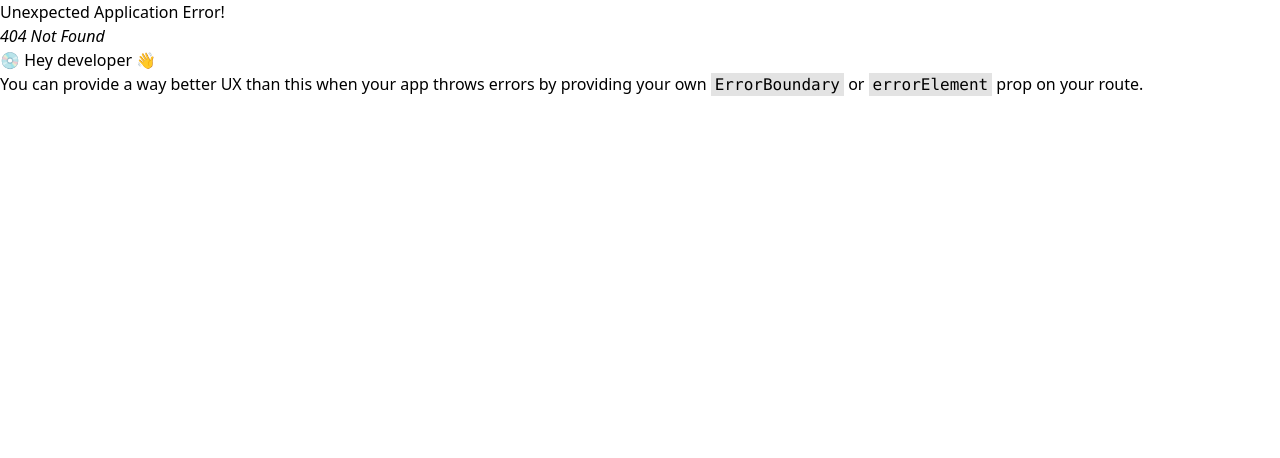
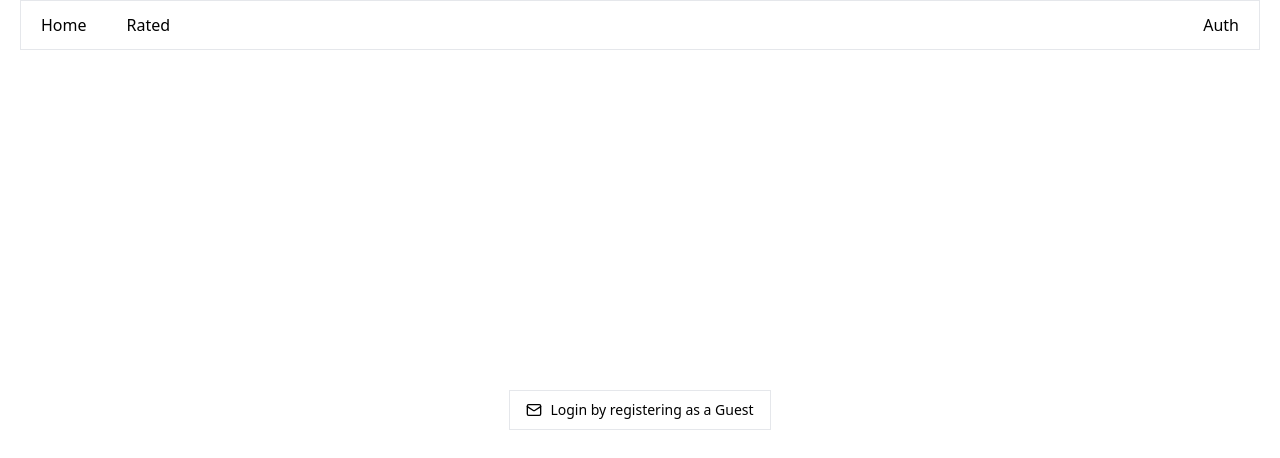
Before and after one commit to sohunz/movie-rating-app, a React (Vite) app: page /auth in a window 1280 px wide. Before the commit this address had no page. Shown: the top 458 px of the page. Built offline with nearby package versions, Linux system fonts and the light colour scheme.

Commit message:
authentication and protect route

```diff
--- a/package.json
+++ b/package.json
@@ -13,6 +13,7 @@
         "@radix-ui/react-accordion": "^1.1.2",
         "@radix-ui/react-slot": "^1.0.2",
         "@tanstack/react-query": "^5.39.0",
+        "axios": "^1.7.2",
         "class-variance-authority": "^0.7.0",
         "clsx": "^2.1.1",
         "lucide-react": "^0.379.0",
--- a/src/components/pages/Navbar.tsx
+++ b/src/components/pages/Navbar.tsx
@@ -2,7 +2,7 @@ import { Link } from "react-router-dom";
 
 const Navbar = () => {
     return (
-        <div className="border mb-5">
+        <div className="w-full border mb-5">
             <div className="flex items-center justify-between">
                 <div className="flex items-center">
                     <Link
@@ -19,7 +19,12 @@ const Navbar = () => {
                     </Link>
                 </div>
                 <div>
-                    <p>Auth</p>
+                    <Link
+                        to="/auth"
+                        className="py-3 px-5 cursor-pointer hover:bg-gray-300"
+                    >
+                        Auth
+                    </Link>
                 </div>
             </div>
         </div>
--- a/src/main.tsx
+++ b/src/main.tsx
@@ -1,11 +1,13 @@
-import React from "react";
 import ReactDOM from "react-dom/client";
 import "./index.css";
 import { RouterProvider } from "react-router-dom";
 import { router } from "./routes/router";
+import { QueryClient, QueryClientProvider } from "@tanstack/react-query";
+
+const queryClient = new QueryClient();
 
 ReactDOM.createRoot(document.getElementById("root")!).render(
-    <React.StrictMode>
+    <QueryClientProvider client={queryClient}>
         <RouterProvider router={router} />
-    </React.StrictMode>
+    </QueryClientProvider>
 );
--- /dev/null
+++ b/src/pages/auth/Auth.tsx
@@ -0,0 +1,53 @@
+import { Mail } from "lucide-react";
+import { Button } from "@/components/ui/button";
+import { useMutation } from "@tanstack/react-query";
+import { mutationLogin } from "./mutationLogin";
+import { useNavigate } from "react-router-dom";
+
+const Auth = () => {
+    const navigate = useNavigate();
+
+    const { mutate } = useMutation({
+        mutationKey: ["Auth"],
+        mutationFn: mutationLogin,
+        onSuccess: (data) => {
+            if (data && data.guest_session_id) {
+                localStorage.setItem("guest_session_id", data.guest_session_id);
+                navigate("/");
+            } else {
+                console.error(
+                    "guest_session_id is missing in the response data"
+                );
+            }
+        },
+        onError: (error) => {
+            console.error("Login failed:", error);
+        },
+    });
+
+    const handleLogin = () => {
+        mutate();
+    };
+
+    const handleLogout = () => {
+        localStorage.removeItem("guest_session_id");
+        navigate("/");
+    };
+
+    return (
+        <div className="w-full h-[85vh] flex items-center justify-center">
+            {localStorage.getItem("guest_session_id") ? (
+                <Button className="border" onClick={handleLogout}>
+                    <Mail className="mr-2 h-4 w-4" /> Logout
+                </Button>
+            ) : (
+                <Button className="border" onClick={handleLogin}>
+                    <Mail className="mr-2 h-4 w-4" /> Login by registering as a
+                    Guest
+                </Button>
+            )}
+        </div>
+    );
+};
+
+export default Auth;
--- /dev/null
+++ b/src/pages/auth/AuthGuard.tsx
@@ -0,0 +1,13 @@
+import { Navigate } from "react-router-dom";
+
+const AuthGuard = ({ children }: any) => {
+    const isAuthenticated = !!localStorage.getItem("guest_session_id");
+
+    if (!isAuthenticated) {
+        return <Navigate to="/auth" />;
+    }
+
+    return children;
+};
+
+export default AuthGuard;
--- /dev/null
+++ b/src/pages/auth/mutationLogin.ts
@@ -0,0 +1,15 @@
+import axios from "axios";
+
+export const mutationLogin = async () => {
+    const response = await axios.get(
+        "https://api.themoviedb.org/3/authentication/guest_session/new",
+        {
+            headers: {
+                Authorization:
+                    "Bearer eyJhbGciOiJIUzI1NiJ9.eyJhdWQiOiI0ODk2NTYxMzUzY2Y4Njc1YmVlODU5YzAzMjA5MGQ4MyIsInN1YiI6IjY2NTNlYjllNjZhM2M1ZjRiNzRjYjIwNiIsInNjb3BlcyI6WyJhcGlfcmVhZCJdLCJ2ZXJzaW9uIjoxfQ.8hxuvIf88Uwf9bdxx8zoAK3ai0e7wv5jyG6nWie4EJg",
+            },
+        }
+    );
+
+    return response.data;
+};
--- a/src/routes/router.tsx
+++ b/src/routes/router.tsx
@@ -1,7 +1,9 @@
 import App from "@/App";
+import Auth from "@/pages/auth/Auth";
 import Home from "@/pages/home/Home";
 import Rated from "@/pages/rated/Rated";
 import { createBrowserRouter } from "react-router-dom";
+import AuthGuard from "../pages/auth/AuthGuard";
 
 export const router = createBrowserRouter([
     {
@@ -10,11 +12,23 @@ export const router = createBrowserRouter([
         children: [
             {
                 path: "/",
-                element: <Home />,
+                element: (
+                    <AuthGuard>
+                        <Home />
+                    </AuthGuard>
+                ),
             },
             {
                 path: "rated",
-                element: <Rated />,
+                element: (
+                    <AuthGuard>
+                        <Rated />
+                    </AuthGuard>
+                ),
+            },
+            {
+                path: "auth",
+                element: <Auth />,
             },
         ],
     },
```
Also changed, not shown: 1 other file (tests, documents, lock files or other folders).
